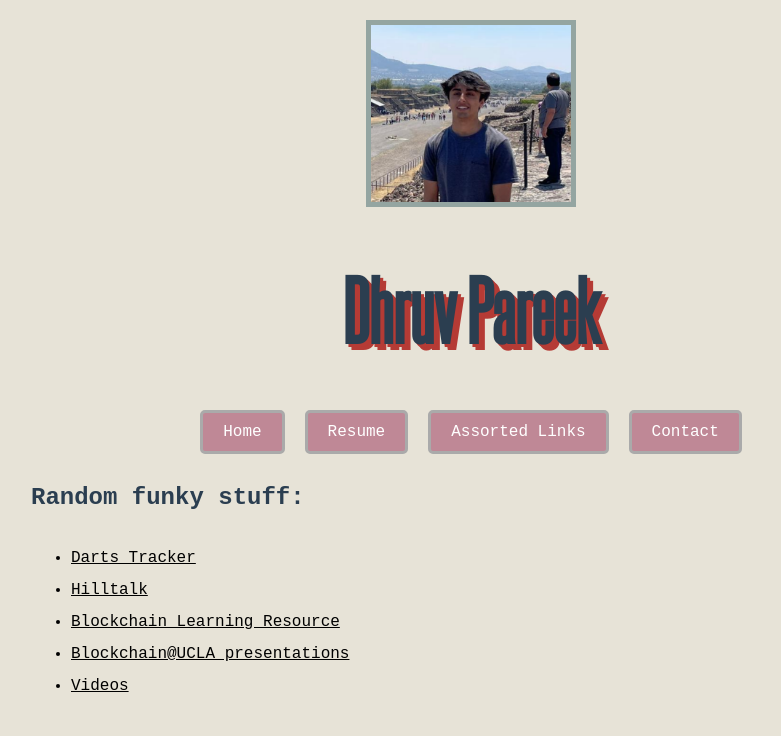
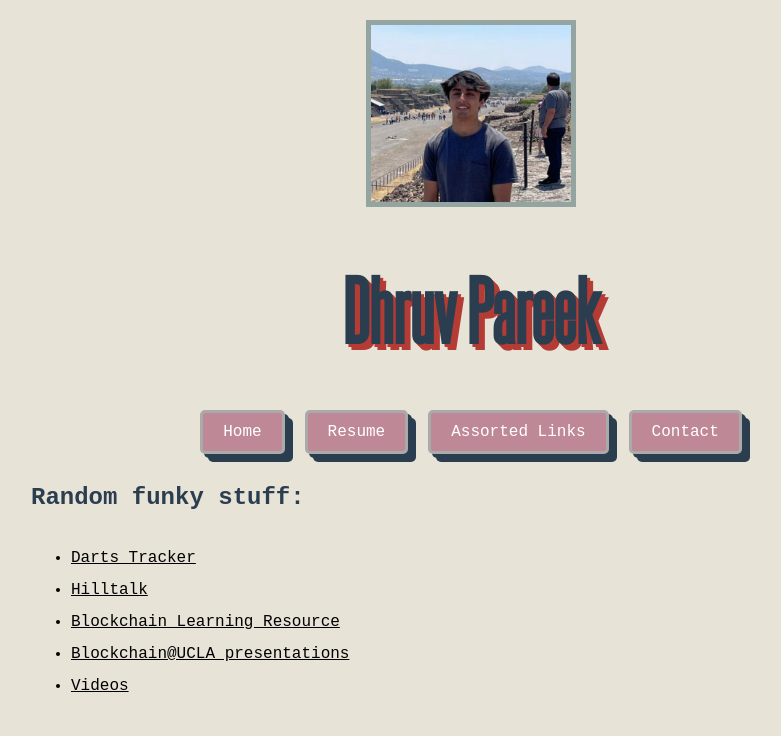
Before and after one commit to DhruvPareek/website, a React (Create React App) app in the folder my-simple-react-app/: page / in a window 1280 px wide. Shown: the top 736 px of the page, without its empty margins (169-950 px from the left). Built offline with nearby package versions, Linux system fonts and the light colour scheme.

Commit message:
added box shadows

```diff
--- a/my-simple-react-app/src/App.css
+++ b/my-simple-react-app/src/App.css
@@ -47,6 +47,9 @@ nav a {
   text-decoration: none; /* Removes the underline from links */
   display: inline-block; /* Aligns links in a row */
   border: 3px solid #aaaaaa;
+  box-shadow:
+  4px 4px 0 #2b3e50,
+  8px 8px 0 #2b3e50;
 }
 
 /* Hover effect for <Link> components */
```
